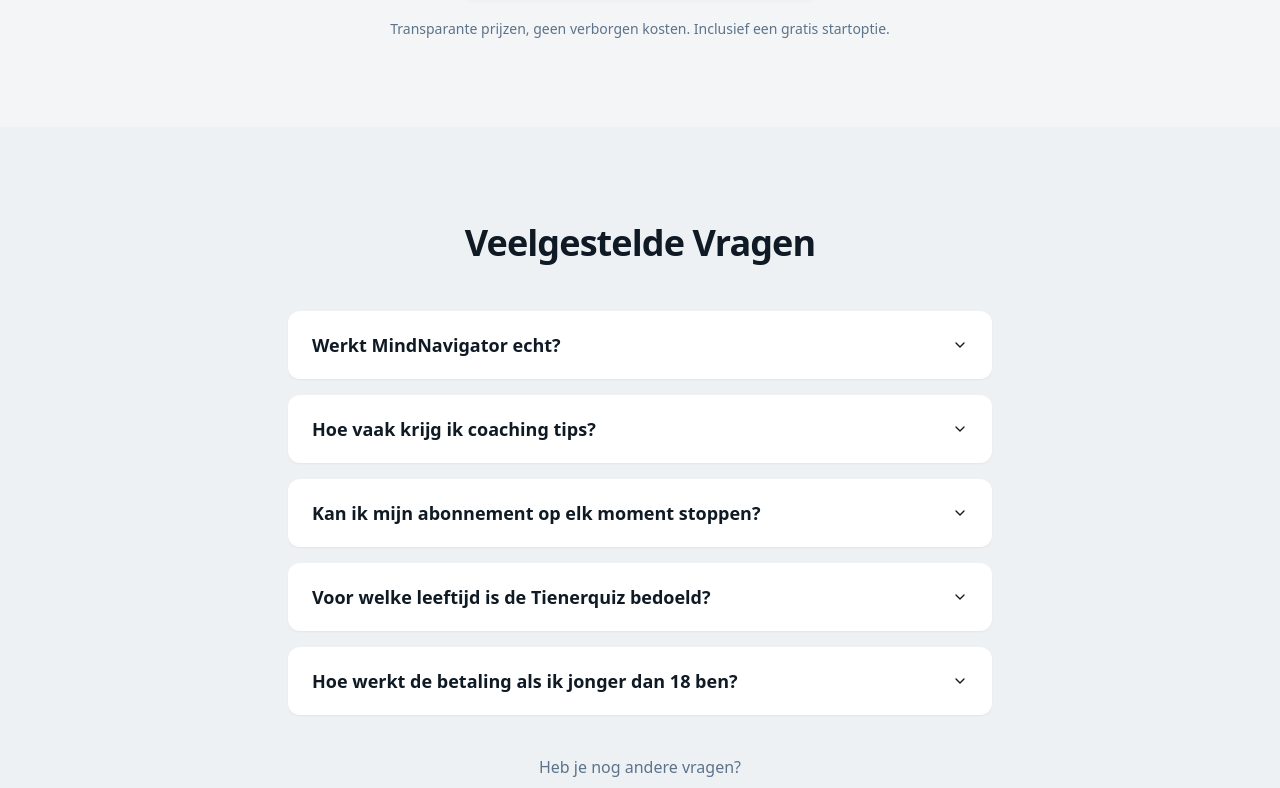
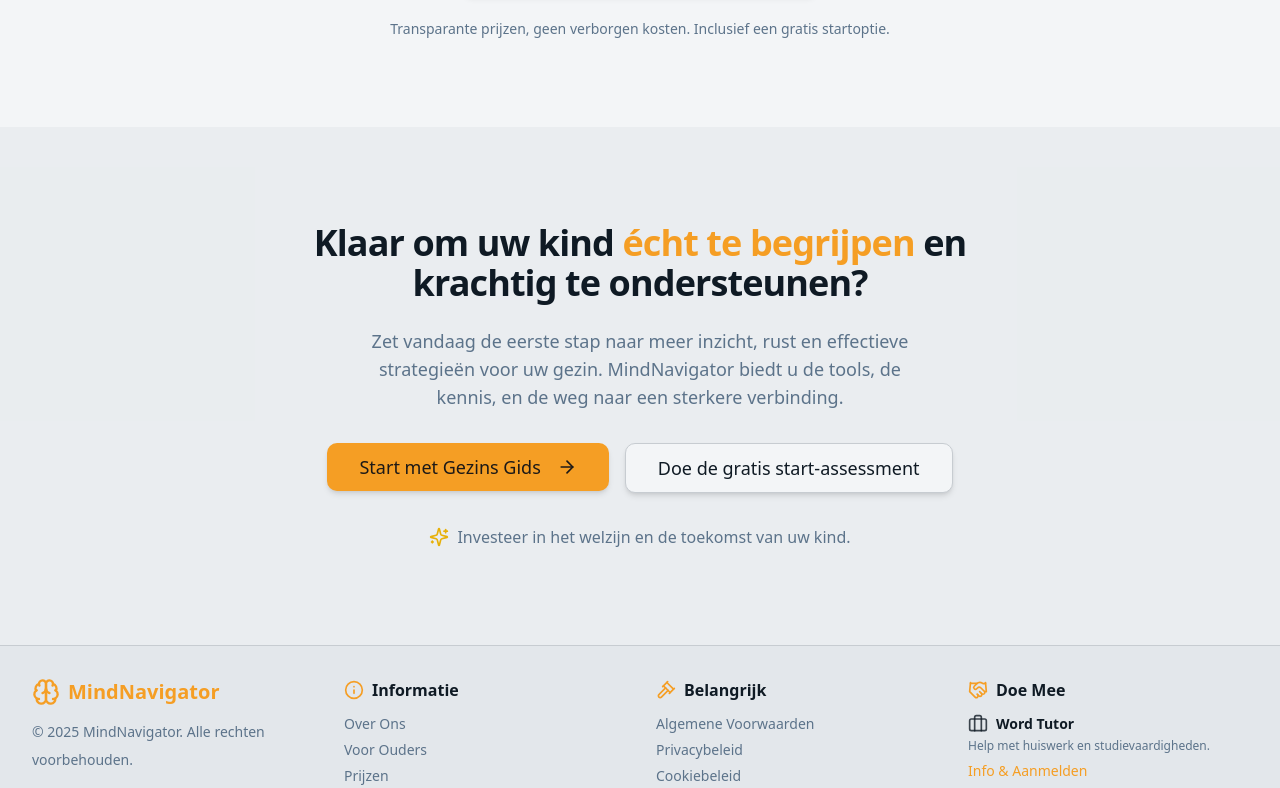
Before and after one commit to TheRealSpikeman/studio, a Next.js app: page / in a window 1280 px wide. Shown: the part 4660-5448 px from the top of the page. Built offline with nearby package versions, Linux system fonts and the light colour scheme; no server answers.

Commit message:
Kun je deze sectie van mijn homepage verwijderen

```diff
--- a/app/page.tsx
+++ b/app/page.tsx
@@ -7,7 +7,6 @@
 import { ComparativeAnalysisPromoSection } from '@/components/landing/comparative-analysis-promo';
 import { TestimonialsSection } from '@/components/landing/testimonials-section';
 import { PricingSection } from '@/components/landing/pricing-section';
-import { FaqSection } from '@/components/landing/faq-section';
 import { FinalCtaSection } from '@/components/landing/final-cta-section';
 
 export default function HomePage() {
@@ -21,7 +20,6 @@
         <ComparativeAnalysisPromoSection />
         <TestimonialsSection />
         <PricingSection />
-        <FaqSection />
         <FinalCtaSection />
       </main>
       <Footer />
```
